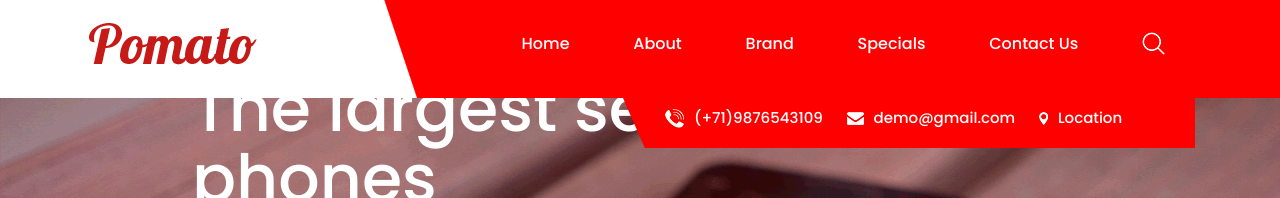
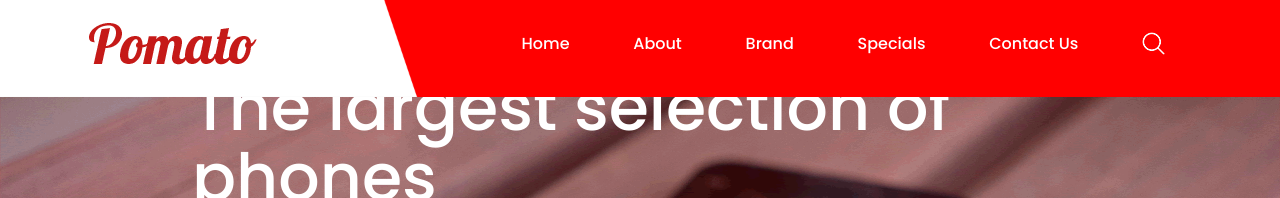
Before and after one commit to ivana-panic/pomatoweb, a plain HTML site: page index.html in a window 1280 px wide. Shown: the top 198 px of the page. Drawn offline with nearby package versions, Linux system fonts and the light colour scheme.

```diff
--- a/index.html
+++ b/index.html
@@ -81,15 +81,7 @@
                             </div>
                         </div>
                     </div>
-                    <div class="col-md-6 offset-md-6">
-                        <div class="location_icon_bottum">
-                            <ul>
-                                <li><img src="icon/call.png" />(+71)9876543109</li>
-                                <li><img src="icon/email.png" />demo@gmail.com</li>
-                                <li><img src="icon/loc.png" />Location</li>
-                            </ul>
-                        </div>
-                    </div>
+
                 </div>
             </div>
         </div>
```
Also changed, not shown: 1 other file.
